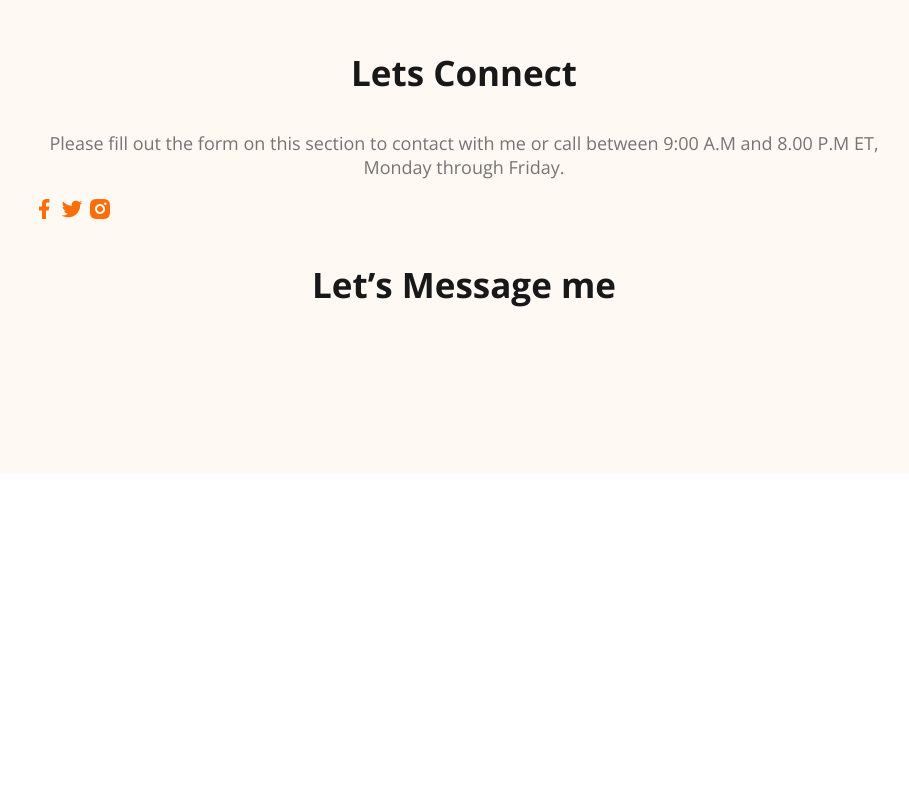
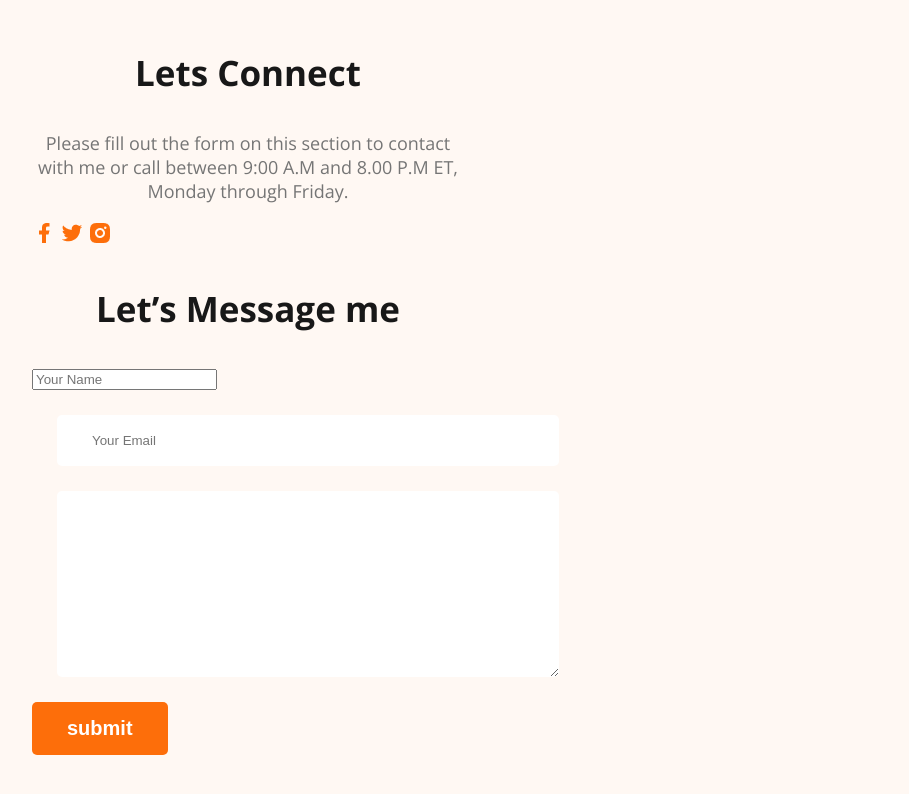
Before and after one commit to xsens007/webdeveloper-portfolio, a plain HTML site: page index.html in a window 1280 px wide. Shown: the part 4053-4847 px from the top of the page, without its empty margins (176-1085 px from the left). Before the commit the page ends 4534 px from the top, so only its background shows below. Drawn offline with nearby package versions, Linux system fonts and the light colour scheme.

Commit message:
footer section finished

```diff
--- a/index.html
+++ b/index.html
@@ -170,6 +170,12 @@
                 <a href=""><img src="images/icons/insta.png" alt=""></a>
             </div>
             <h3 class="section-title">Let’s Message me</h3>
+            <form action="">
+                <input type="name" placeholder="Your Name">
+                <input type="email" placeholder="Your Email">
+                <textarea name="" id="" cols="30" rows="10"></textarea>
+                <input class="btn-primary" type="submit" value="submit">
+            </form>
         </div>
     </footer>
 </body>
--- a/styles/portfolio.css
+++ b/styles/portfolio.css
@@ -192,7 +192,21 @@ main section {
 
 footer {
     display: flex;
+    gap: 100px;
     background-color: #FFF8F3;
     padding: 130px 200px;
     margin-top: 100px;
 }
+.footer-column {
+    width: 50%;
+}
+input [type="name"] , input[type="email"], textarea {
+    display: block;
+    margin: 25px;
+    padding: 18px 35px;
+    border-radius: 5px;
+    color: #757575;
+    border: 0;
+    width: 100%;
+
+}
```
